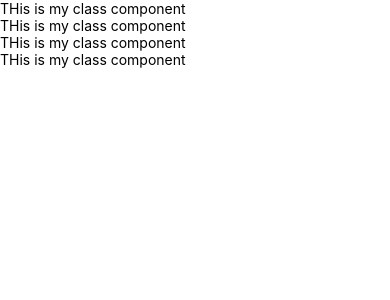
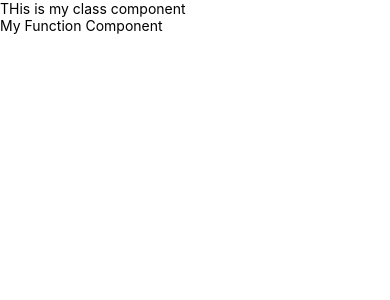
Before and after one commit to BaoAnNguyen1903/MMA301, a React Native app: screen / in a window 390 px wide. Shown: the top 300 px of the page. Built offline with nearby package versions, Linux system fonts and the light colour scheme.

Commit message:
Function Component

```diff
--- a/App.tsx
+++ b/App.tsx
@@ -11,15 +11,14 @@ import {
 import { AntDesign, Ionicons } from "@expo/vector-icons";
 import { SafeAreaProvider, SafeAreaView } from "react-native-safe-area-context";
 import MyClassComponent from "./components/MyClassComponent";
+import MyFunctionComponent from "./components/MyFunctionComponent";
 
 export default function App() {
   return (
     <SafeAreaProvider>
       <SafeAreaView styles={{ flex: 1 }}>
         <MyClassComponent />
-        <MyClassComponent />
-        <MyClassComponent />
-        <MyClassComponent />
+        <MyFunctionComponent />
       </SafeAreaView>
     </SafeAreaProvider>
   );
--- /dev/null
+++ b/components/MyFunctionComponent.tsx
@@ -0,0 +1,10 @@
+import React from 'react'
+import { Text, View } from 'react-native'
+
+export default function MyFunctionComponent() {
+  return (
+    <View>
+        <Text>My Function Component</Text>
+    </View>
+  )
+}
```
